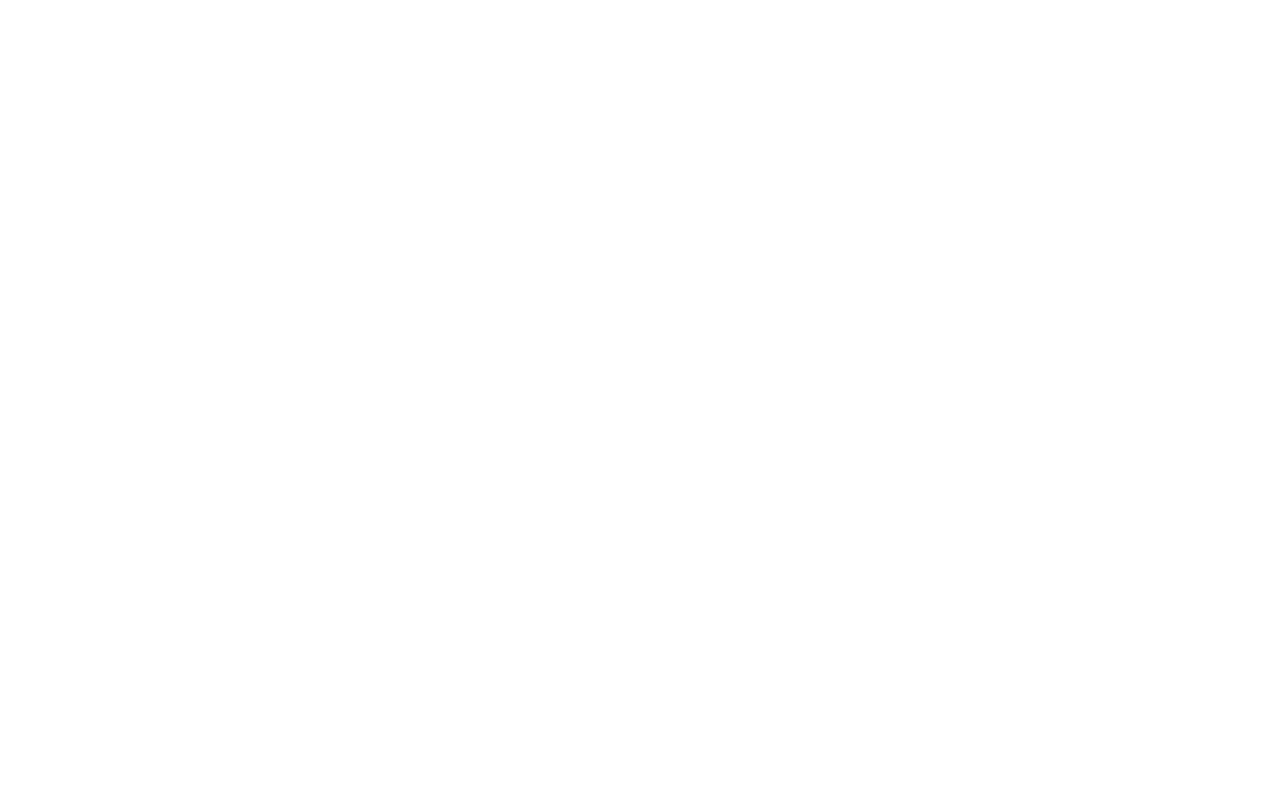
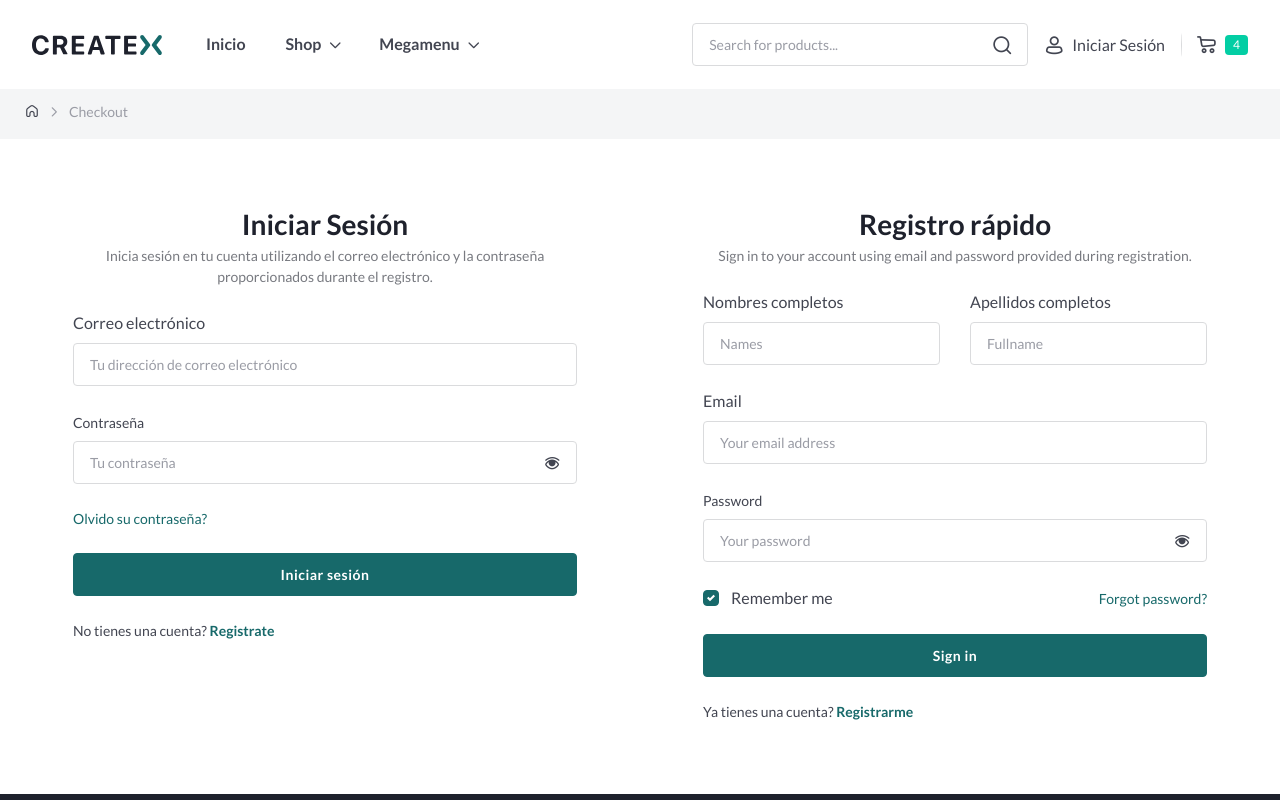
Before and after one commit to gonesau/tienda, an Angular app in the folder tienda/: page /login in a window 1280 px wide. Before the commit this address led to /. Shown: the top 800 px of the page. Built offline with nearby package versions, Linux system fonts and the light colour scheme.

Commit message:
Login de tienda min 10

```diff
--- a/tienda/src/app/app.module.ts
+++ b/tienda/src/app/app.module.ts
@@ -11,9 +11,10 @@
 import { InicioComponent } from './components/inicio/inicio.component';
 import { NavComponent } from './components/nav/nav.component';
 import { FooterComponent } from './components/footer/footer.component';
+import { LoginComponent } from './components/login/login.component';
 
 @NgModule({
-  declarations: [AppComponent, InicioComponent, NavComponent, FooterComponent],
+  declarations: [AppComponent, InicioComponent, NavComponent, FooterComponent, LoginComponent],
   imports: [BrowserModule, AppRoutingModule, FormsModule, HttpClientModule, routing],
   providers: [],
   bootstrap: [AppComponent],
--- a/tienda/src/app/app.routing.ts
+++ b/tienda/src/app/app.routing.ts
@@ -1,10 +1,12 @@
 import {Routes, RouterModule} from "@angular/router";
 import {ModuleWithProviders} from "@angular/core";
 import { InicioComponent } from "./components/inicio/inicio.component";
+import { LoginComponent } from "./components/login/login.component";
 
 
 const appRoutes: Routes = [
-    {path: '', component: InicioComponent}
+    {path: '', component: InicioComponent},
+    {path: 'login', component: LoginComponent},
 ];
 
 export const appRoutingProviders: any[] = [];
--- /dev/null
+++ b/tienda/src/app/components/login/login.component.html
@@ -0,0 +1,109 @@
+<app-nav>
+
+</app-nav>
+
+<main  class="cs-page-wrapper">
+    <nav class="bg-secondary mb-3" aria-label="breadcrumb">
+        <div class="container">
+          <ol class="breadcrumb breadcrumb-alt mb-0">
+            <li class="breadcrumb-item">
+              <a href="index.html"><i class="cxi-home"></i></a>
+            </li>
+            <li class="breadcrumb-item active" aria-current="page">Checkout</li>
+          </ol>
+        </div>
+      </nav>
+
+    <section class="container pt-3 pt-md-4 pb-3 pb-sm-4 pb-lg-5 mb-4">
+        <div class="row">
+            <div class="col-lg-6">
+                <div class="px-md-5">
+                    <h3 class="modal-title mt-4 mb-0 text-center">Iniciar Sesión</h3>
+                    <p class="font-size-sm text-muted text-center">Inicia sesión en tu cuenta utilizando el correo electrónico y la contraseña proporcionados durante el registro.</p>
+                    <form #loginForm="ngForm" (ngSubmit)="login(loginForm)">
+                      <div class="form-group">
+                        <label for="signin-email">Correo electrónico</label>
+                        <input type="email" class="form-control" placeholder="Tu dirección de correo electrónico" required="" name="email" [(ngModel)]="user.email">
+                      </div>
+                      <div class="form-group">
+                        <label for="signin-password" class="form-label">Contraseña</label>
+                        <div class="cs-password-toggle input-group-overlay">
+                          <input type="password" class="form-control appended-form-control" id="signin-password" placeholder="Tu contraseña" required="" name="password" [(ngModel)]="user.password">
+                          <div class="input-group-append-overlay">
+                            <label class="btn cs-password-toggle-btn input-group-text">
+                              <input type="checkbox" class="custom-control-input">
+                              <i class="cxi-eye cs-password-toggle-indicator"></i>
+                              <span class="sr-only">Show password</span>
+                            </label>
+                          </div>
+                        </div>
+                      </div>
+                      <div class="d-flex justify-content-between align-items-center form-group">
+                        <a href="#" class="font-size-sm text-decoration-none">Olvido su contraseña?</a>
+                      </div>
+                      <button type="submit" class="btn btn-primary btn-block">Iniciar sesión</button>
+                      <p class="font-size-sm pt-4 mb-0">
+                        No tienes una cuenta?
+                        <a href="#" class="font-weight-bold text-decoration-none">Registrate</a>
+                      </p>
+                    </form>
+                  </div>
+            </div>
+            <div class="col-lg-6">
+                <div class="px-md-5">
+                    <h3 class="modal-title mt-4 mb-0 text-center">Registro rápido</h3>
+                    <p class="font-size-sm text-muted text-center">Sign in to your account using email and password provided during registration.</p>
+                    <form >
+                        <div class="form-group">
+                            <div class="row">
+                                <div class="col-lg-6">
+                                    <label for="signin-email">Nombres completos</label>
+                                    <input type="email" class="form-control"  placeholder="Names" required="">
+                                </div>
+                                <div class="col-lg-6">
+                                    <label for="signin-email">Apellidos completos</label>
+                                    <input type="email" class="form-control"  placeholder="Fullname" required="">
+                                </div>
+                            </div>
+                        </div>
+                        <div class="form-group">
+                            <label for="signin-email">Email</label>
+                            <input type="email" class="form-control" placeholder="Your email address" required="">
+                        </div>
+                        <div class="form-group">
+                            <label for="signin-password" class="form-label">Password</label>
+                            <div class="cs-password-toggle input-group-overlay">
+                            <input type="password" class="form-control appended-form-control" id="signin-password" placeholder="Your password" required="">
+                            <div class="input-group-append-overlay">
+                                <label class="btn cs-password-toggle-btn input-group-text">
+                                <input type="checkbox" class="custom-control-input">
+                                <i class="cxi-eye cs-password-toggle-indicator"></i>
+                                <span class="sr-only">Show password</span>
+                                </label>
+                            </div>
+                            </div>
+                        </div>
+                        <div class="d-flex justify-content-between align-items-center form-group">
+                            <div class="custom-control custom-checkbox">
+                            <input type="checkbox" class="custom-control-input" id="remember-me" checked="">
+                            <label for="remember-me" class="custom-control-label">Remember me</label>
+                            </div>
+                            <a href="#" class="font-size-sm text-decoration-none">Forgot password?</a>
+                        </div>
+                        <button type="submit" class="btn btn-primary btn-block">Sign in</button>
+                        <p class="font-size-sm pt-4 mb-0">
+                            Ya tienes una cuenta?
+                            <a href="#" class="font-weight-bold text-decoration-none">Registrarme</a>
+                        </p>
+                    </form>
+                  </div>
+            </div>
+        </div>
+    </section>
+
+</main>
+
+
+<app-footer>
+
+</app-footer>
--- /dev/null
+++ b/tienda/src/app/components/login/login.component.ts
@@ -0,0 +1,25 @@
+import { Component, OnInit } from '@angular/core';
+
+@Component({
+  selector: 'app-login',
+  templateUrl: './login.component.html',
+  styleUrls: ['./login.component.css']
+})
+export class LoginComponent implements OnInit {
+  public user : any = {};
+
+
+  constructor() { }
+
+  ngOnInit(): void {
+  }
+
+  login(loginForm) {
+    if (loginForm.valid) {
+
+    } else {
+
+    }
+  }
+
+}
--- a/tienda/src/app/components/nav/nav.component.html
+++ b/tienda/src/app/components/nav/nav.component.html
@@ -34,9 +34,9 @@
       <div class="d-flex align-items-center order-lg-3">
         <ul class="nav nav-tools flex-nowrap">
           <li class="nav-item d-lg-block d-none mb-0">
-            <a href="account-wishlist.html" class="nav-tool">
-              <i class="cxi-heart nav-tool-icon"></i>
-              <span class="nav-tool-label">2</span>
+            <a [routerLink]="['/login']" class="nav-tool">
+              <i class="cxi-profile nav-tool-icon"></i>
+              <span class="nav-tool-label">Iniciar Sesión</span>
             </a>
           </li>
           <li class="divider-vertical mb-0 d-lg-block d-none"></li>
@@ -86,7 +86,7 @@
         <!-- Menu -->
         <ul class="navbar-nav mr-auto">
           <li class="nav-item">
-            <a href="index.html" class="nav-link active">Home</a>
+            <a [routerLink]="['/']" routerLinkActive="active" [routerLinkActiveOptions]="{exact: true}" class="nav-link">Inicio</a>
           </li>
           <li class="nav-item dropdown">
             <a href="#" class="nav-link dropdown-toggle" data-toggle="dropdown"
```
Also changed, not shown: tienda/src/app/components/login/login.component.css (added).
